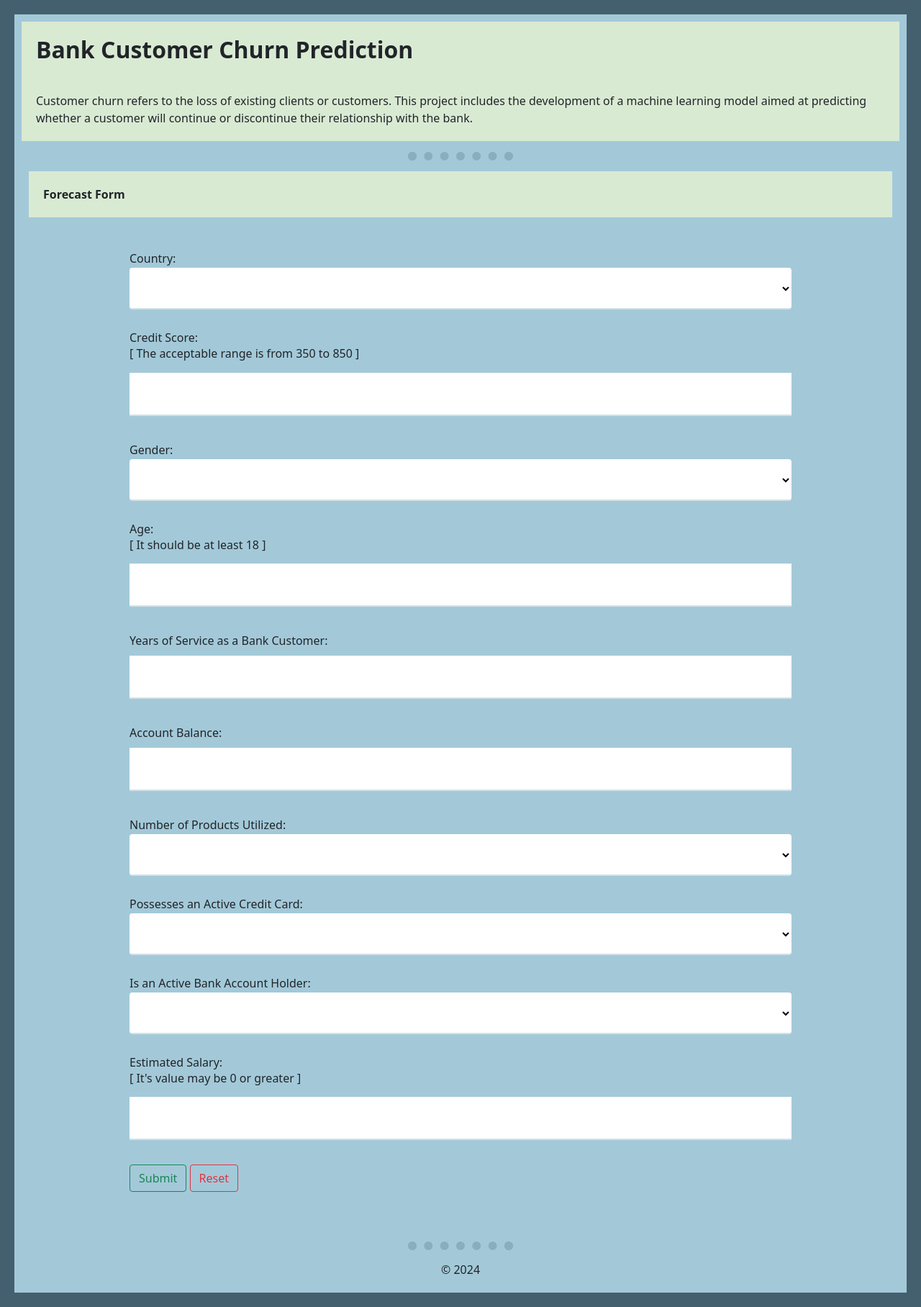
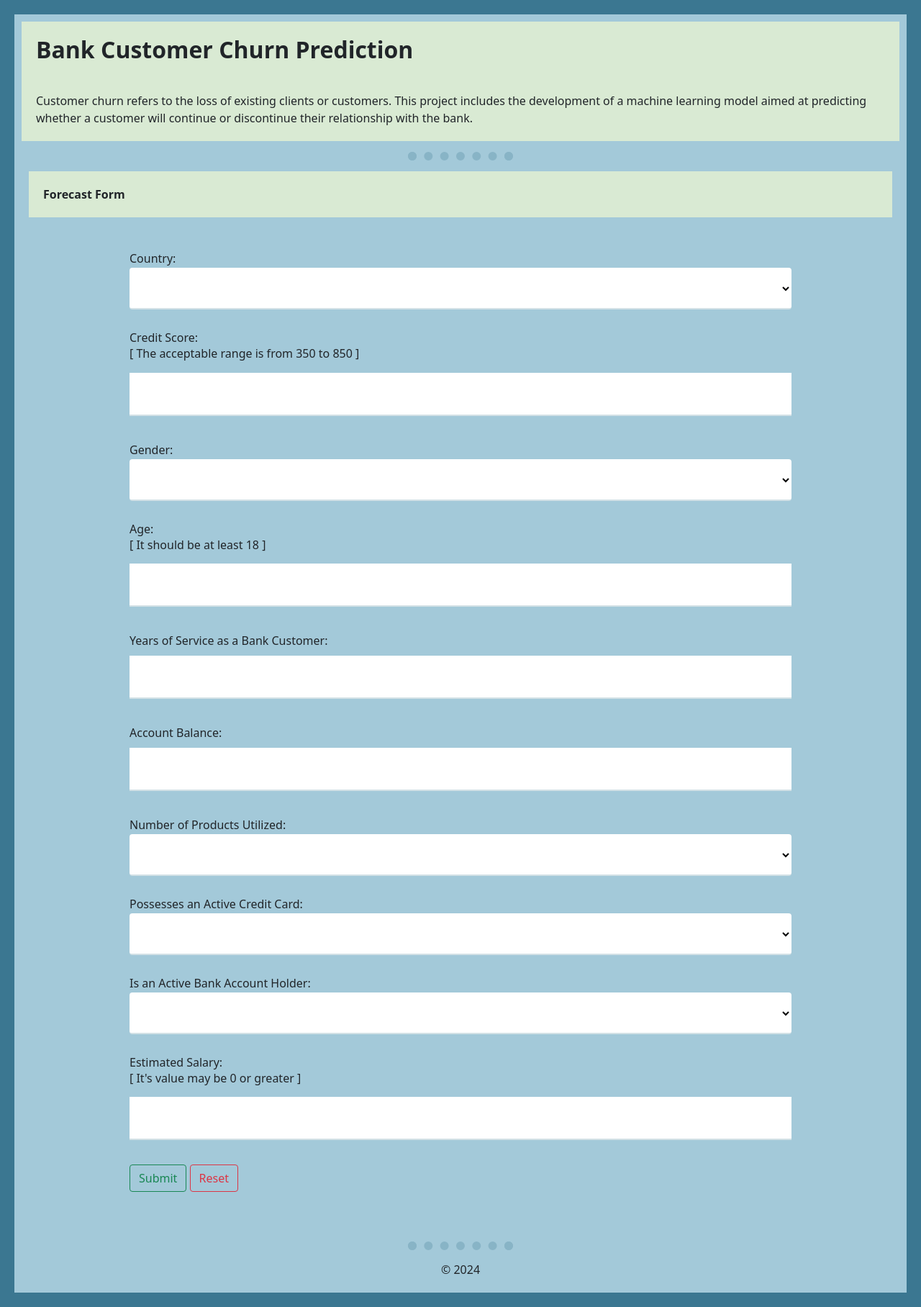
Before and after one commit to NITHINPJ09/Bank-Customer-Churn-Prediction, a Flask app: page / in a window 1280 px wide. Shown: the whole page at 72% size. Run offline with Flask 3, Linux system fonts and the light colour scheme.

Commit message:
Update styles.css

```diff
--- a/static/css/styles.css
+++ b/static/css/styles.css
@@ -5,7 +5,7 @@ p, h2 {
 }
 
 body {
-    background-color: #44606f;
+    background-color: #3b7791;
     padding: 20px;
 }
 
@@ -15,7 +15,7 @@ div {
 }
 
 hr {
-    border: 12px dotted #44606f;
+    border: 12px dotted #3b7791;
     background-color: #A3C9D9;
     border-bottom: 0px;
     width: 12%;
```
